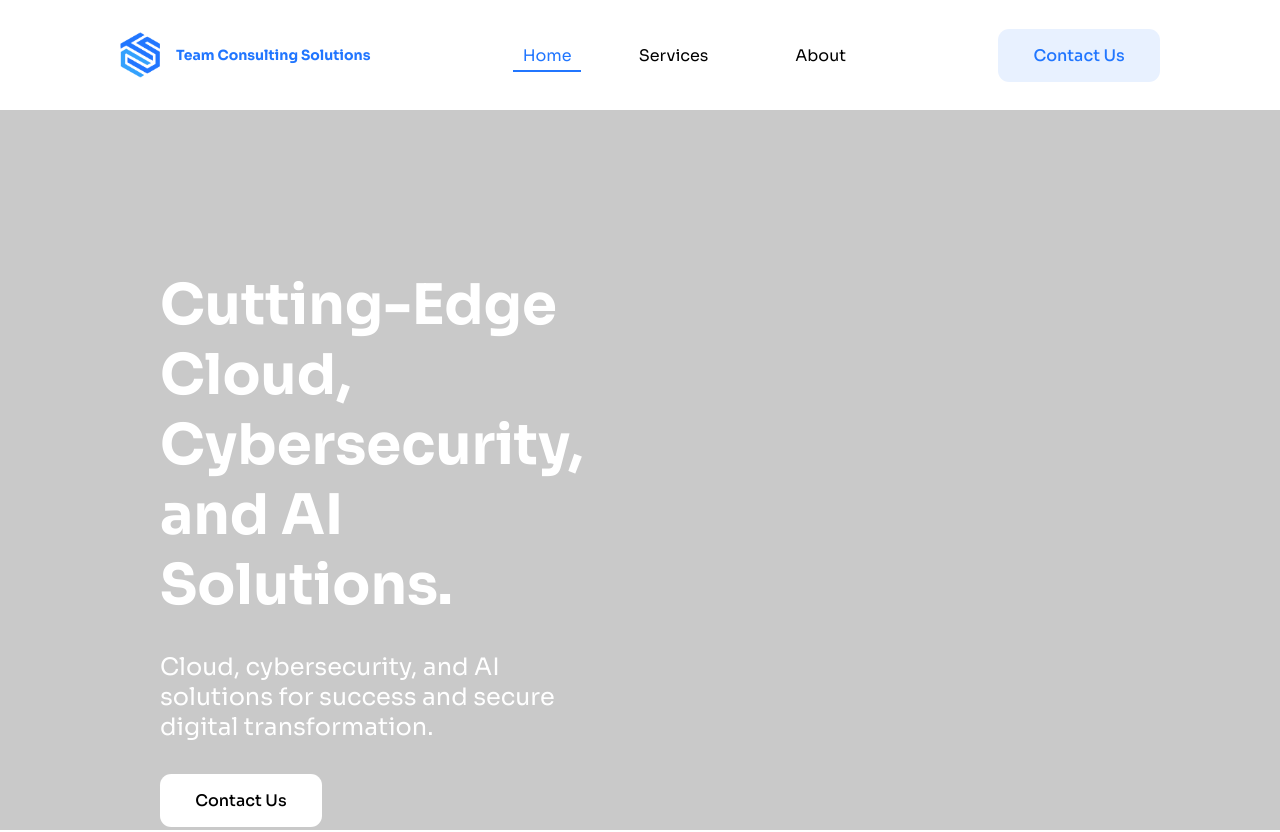
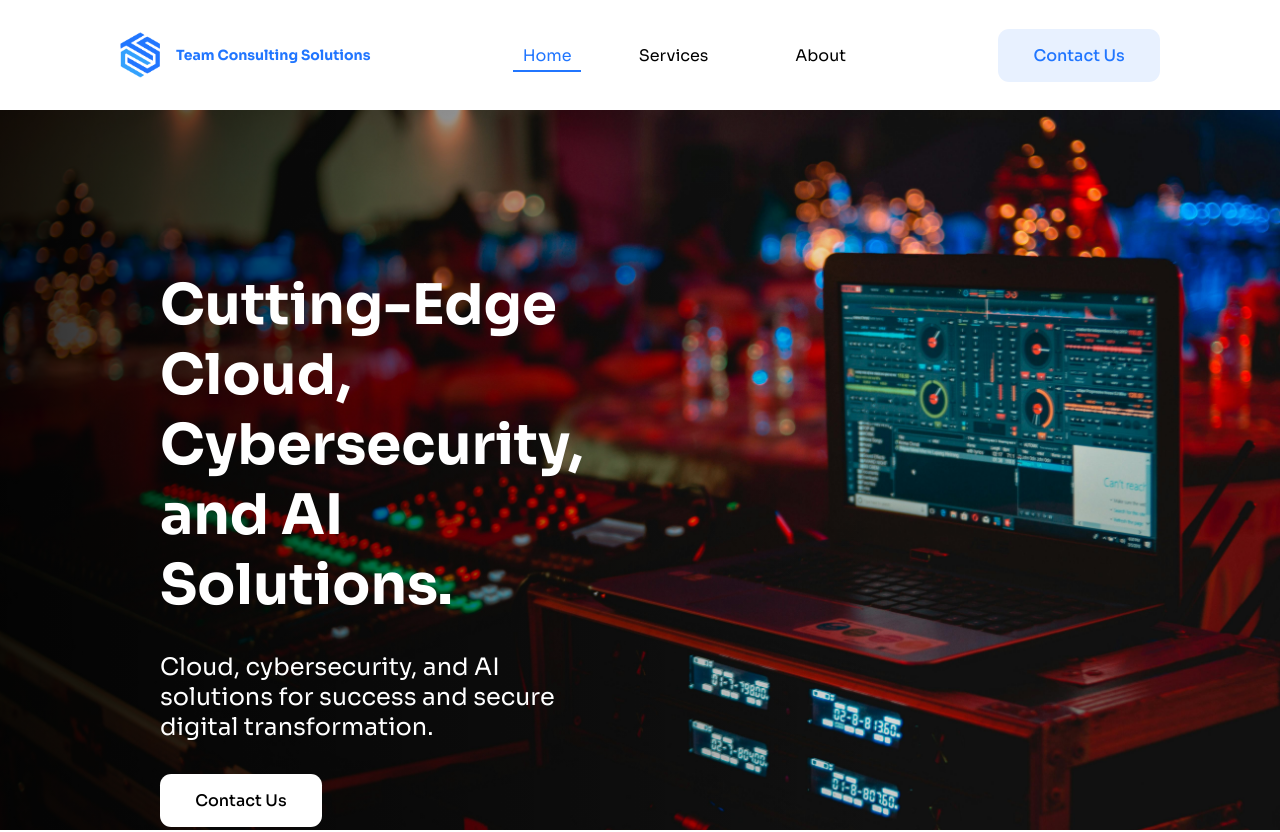
Before and after one commit to iyosayi0x/teamcsolutions, a SvelteKit app: page / in a window 1280 px wide. Shown: the top 832 px of the page. Built offline with nearby package versions, Linux system fonts and the light colour scheme; some icons are missing.

Commit message:
feat: banner imag

```diff
--- a/src/routes/+page.svelte
+++ b/src/routes/+page.svelte
@@ -66,7 +66,11 @@
 	.home__banner-container {
 		height: 45rem;
 		width: 100%;
-		background: rgb(201, 201, 201);
+		background: linear-gradient(to right, rgba(0, 0, 0, 0.8), rgba(173, 216, 230, 0) 70%),
+			url('$lib/images/tech-comp.jpg');
+		background-size: cover;
+		background-position: center;
+		background-repeat: no-repeat;
 	}
 
 	.home__banner-cta {
@@ -76,6 +80,7 @@
 		@include flexbox(flex-start, flex-start);
 		flex-direction: column;
 		gap: 2rem;
+		z-index: 1;
 	}
 
 	.home__banner-cta__text {
```
Also changed, not shown: src/lib/images/tech-comp.jpg (added).
